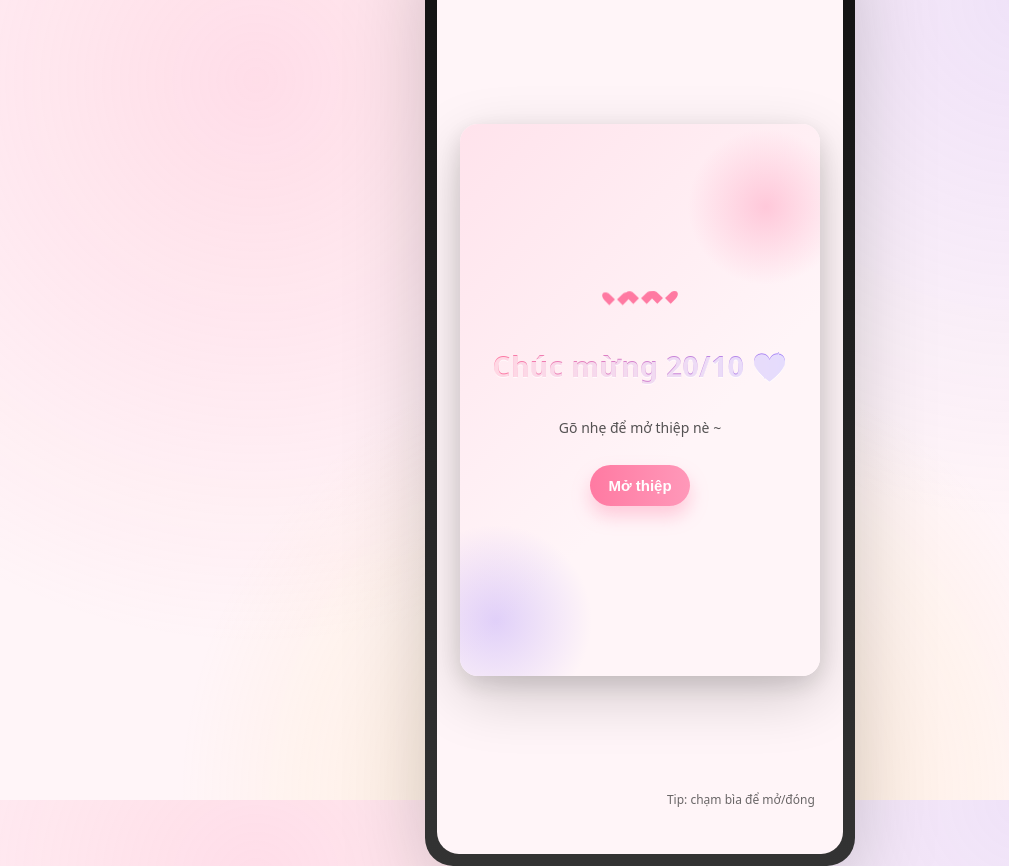
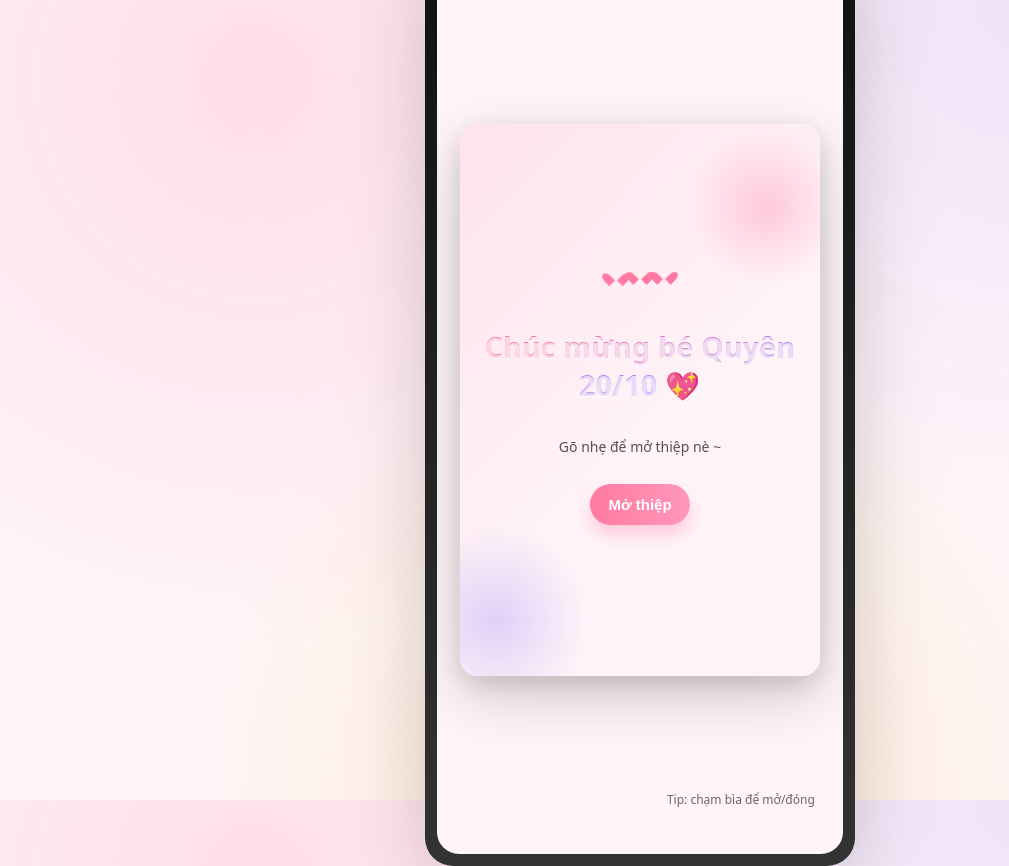
Before and after one commit to taitvd/iubequyen, a plain HTML site: page index.html in a window 1280 px wide. Shown: the whole page, without its empty margins (0-1009 px from the left). Drawn offline with Linux system fonts and the light colour scheme.

Commit message:
Update index.html

```diff
--- a/index.html
+++ b/index.html
@@ -85,12 +85,11 @@
       display:flex; flex-direction:column; align-items:center; justify-content:center; gap:14px;
     }
 
-    .title{
-      font-weight: 800; font-size: 28px; letter-spacing:.5px; text-align:center;
-      background: linear-gradient(90deg, var(--pink), var(--purple));
-      -webkit-background-clip: text; background-clip: text; color: transparent;
-      text-shadow: 0 1px 0 rgba(255,255,255,.7);
-    }
+    .title{ font-weight:800; font-size:28px; letter-spacing:.5px; text-align:center; position:relative; color:var(--ink); text-shadow:0 1px 0 rgba(255,255,255,.7);}
+/* text gradient chỉ áp dụng cho phần chữ, KHÔNG áp dụng cho emoji */
+.gradient-text{ background:linear-gradient(90deg,var(--pink),var(--purple)); -webkit-background-clip:text; background-clip:text; color:transparent; -webkit-text-fill-color:transparent; }
+/* emoji hiển thị màu gốc */
+.title .emoji{ display:inline-block; -webkit-text-fill-color:initial !important; color:initial !important; animation:heartbeat 1.2s infinite; transform-origin:center; }
 
     .sub{ font-size: 14px; opacity:.8; text-align:center; margin-top:-4px; }
 
@@ -162,7 +161,9 @@
               <div class="heart" style="animation-delay:.3s"></div>
               <div class="heart" style="animation-delay:.6s"></div>
             </div>
-            <h1 class="title">Chúc mừng 20/10 💖</h1>
+            <h1 class="title">
+  <span class="gradient-text">Chúc mừng bé Quyên 20/10</span> <span class="emoji">💖</span>
+</h1>
             <p class="sub">Gõ nhẹ để mở thiệp nè ~</p>
             <button class="btn" id="openBtn" aria-controls="inside" aria-expanded="false">Mở thiệp</button>
           </section>
```
